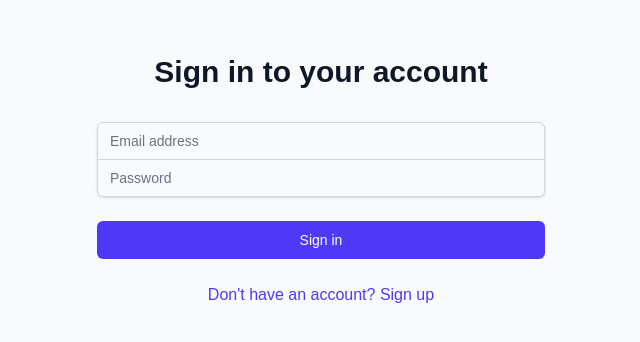
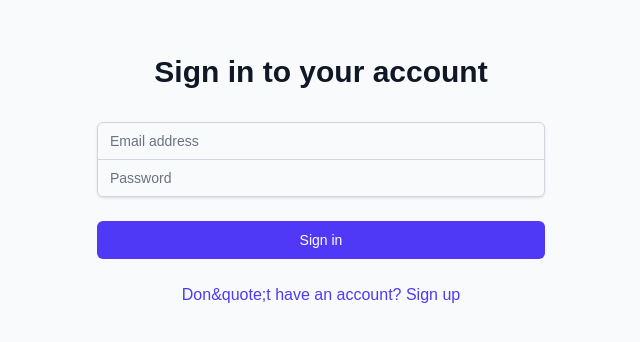
Before and after one commit to AmurdAmzer/AdamsBrain, a Next.js app in the folder frontend/: page /login in a window 1280 px wide. Shown: the part 232-574 px from the top of the page, without its empty margins (319-959 px from the left). Built offline with nearby package versions, Linux system fonts and the light colour scheme; no server answers.

Commit message:
fix sign up in login page

```diff
--- a/frontend/src/app/login/page.tsx
+++ b/frontend/src/app/login/page.tsx
@@ -81,7 +81,7 @@ export default function LoginPage() {
             href="/signup"
             className="text-indigo-600 hover:text-indigo-500"
           >
-            Don't have an account? Sign up
+            Don&quote;t have an account? Sign up
           </Link>
           </div>
         </form>
```
